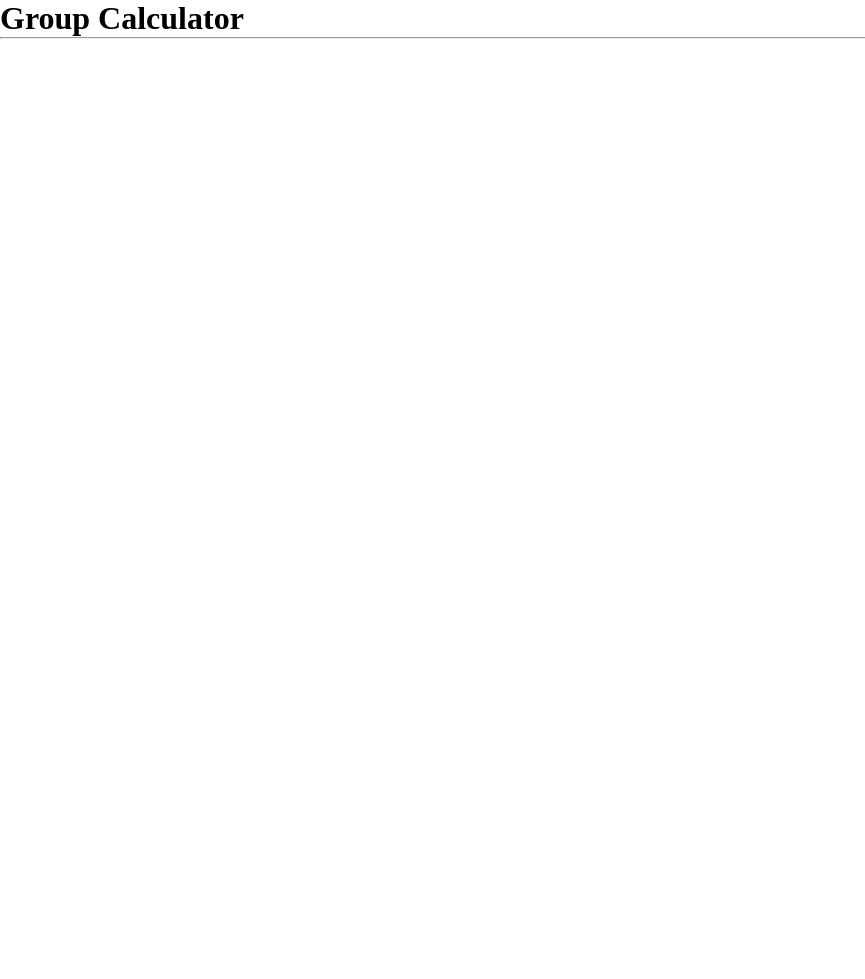
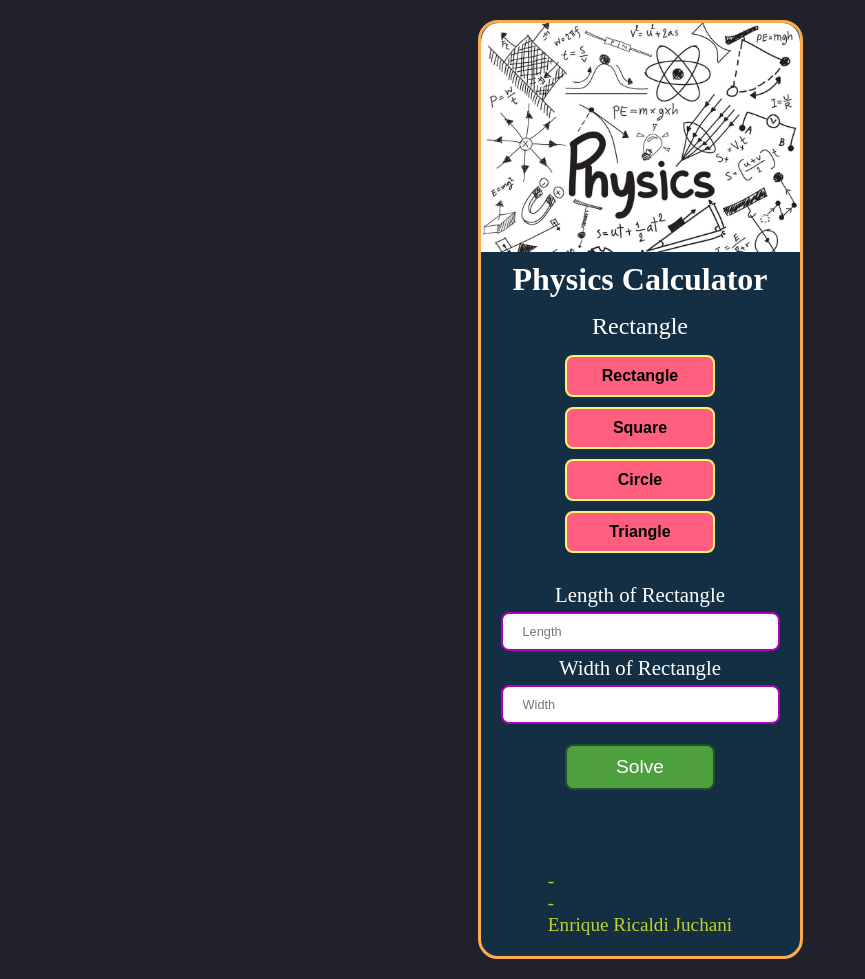
Before and after one commit to pxnditxyr/group-calculator-react, a React app: page / in a window 1280 px wide. Shown: the whole page, without its empty margins (0-865 px from the left). Before the commit the page ends 800 px from the top, so only its background shows below. Built offline with nearby package versions, Linux system fonts and the light colour scheme.

Commit message:
feat: Added Rectangle calculator and Basic struct of card Calculator

```diff
--- a/src/group-calculator/GroupCalculator.js
+++ b/src/group-calculator/GroupCalculator.js
@@ -1,9 +1,15 @@
+import { CalcHeader } from './components/calculator-card/CalcHeader';
+import { CalcBody } from './components/calculator-card/CalcBody';
+import { CalcFooter } from './components/calculator-card/CalcFooter';
+
+import './groupCalculator.css'
 
 export const GroupCalculator = () => {
     return (
-        <>
-            <h1> Group Calculator </h1>
-            <hr />
-        </>
+        <article className="calc">
+            <CalcHeader figureTitle="Rectangle" />
+            <CalcBody />
+            <CalcFooter />
+        </article>
     )
 }
--- /dev/null
+++ b/src/group-calculator/calculators/rectangleCalcs.js
@@ -0,0 +1,2 @@
+export const getRectangleArea = ( length, width ) => length * width;
+export const getRectanglePerimeter = ( length, width ) => ( 2 * length ) + ( 2 * width );
--- /dev/null
+++ b/src/group-calculator/components/calculator-card/CalcBody.js
@@ -0,0 +1,55 @@
+import { useState } from 'react';
+import { RectangleForm } from '../figures-form/RectangleForm';
+
+import '../../styles/calculatorCard.css'
+
+export const CalcBody = () => {
+
+    const [ figureName, setFigureName ] = useState( "Rectangle" );
+
+    const figures = [
+        {
+            "name": "Rectangle",
+            "component": <RectangleForm />
+        },
+        {
+            "name": "Square",
+            "component": <RectangleForm />
+        },
+        {
+            "name": "Circle",
+            "component": <RectangleForm />
+        },
+        {
+            "name": "Triangle",
+            "component": <RectangleForm />
+        },
+    ];
+
+    const handleChangeFigure = ( figure ) => {
+        setFigureName( figure );
+    }
+
+    return (
+        <section className="calc__body">
+
+            <div className="calc__buttons">
+                {
+                    figures.map(  figure => (
+                        <button
+                            key={ figure.name }
+                            className="btn-figures"
+                            onClick={ () => handleChangeFigure( figure.name ) }
+                        >
+                            { figure.name }
+                        </button>
+                    ))
+                }
+            </div>
+
+            {
+                figures.find( figure => figure.name === figureName ).component
+            }
+        </section>
+    );
+};
--- /dev/null
+++ b/src/group-calculator/components/calculator-card/CalcFooter.js
@@ -0,0 +1,14 @@
+
+import '../../styles/calculatorCard.css'
+
+export const CalcFooter = () => {
+    return (
+        <section className="calc__footer">
+            <ul>
+                <li> - </li>
+                <li> - </li>
+                <li> Enrique Ricaldi Juchani </li>
+            </ul>
+        </section>
+    )
+}
--- /dev/null
+++ b/src/group-calculator/components/calculator-card/CalcHeader.js
@@ -0,0 +1,20 @@
+import PropTypes from 'prop-types';
+
+import '../../styles/calculatorCard.css'
+
+export const CalcHeader = ({ figureTitle }) => {
+    return (
+        <section className="calc__header">
+            <div className="image-container">
+                <img src="./assets/images/physics-logo.jpg" alt="physics"/>
+            </div>
+            <span> Physics Calculator </span>
+            <p> { figureTitle } </p>
+        </section>
+
+    );
+};
+
+CalcHeader.propTypes = {
+    figureTitle: PropTypes.string.isRequired,
+}
--- /dev/null
+++ b/src/group-calculator/components/calculator-card/Results.js
@@ -0,0 +1,17 @@
+import '../../styles/results.css';
+
+export const Results = ({ figureResults }) => {
+
+    return (
+        <div className="calc__results">
+            {
+                figureResults.map( figureResult => (
+                    <li key={ figureResult.name }>
+                        <span> { figureResult.name } </span>
+                        <p> { figureResult.value } </p>
+                    </li>
+                ))
+            }
+        </div>
+    )
+}
--- /dev/null
+++ b/src/group-calculator/components/figures-form/RectangleForm.js
@@ -0,0 +1,66 @@
+import { useState } from 'react';
+import { useForm } from '../../hooks/useForm';
+import { Results } from '../calculator-card/Results';
+
+import { getRectangleArea, getRectanglePerimeter } from '../../calculators/rectangleCalcs';
+
+import '../../styles/figuresForm.css';
+
+
+export const RectangleForm = () => {
+
+    const [ figureResults, setFigureResults ] = useState([]);
+
+    const { form, handleInputChange } = useForm({
+        lengthValue: "",
+        widthValue: "",
+    })
+    const { lengthValue, widthValue } = form;
+
+    const handleSubmit = ( event ) => {
+        event.preventDefault();
+        const area = getRectangleArea( parseFloat( lengthValue ), parseFloat( widthValue ) );
+        const perimeter = getRectanglePerimeter( parseFloat( lengthValue ), parseFloat( widthValue ) );
+        setFigureResults([
+            {
+                name: "Rectangle Area",
+                value: area,
+            },
+            {
+                name: "Perimeter Area",
+                value: perimeter,
+            },
+        ]);
+    };
+
+    return (
+        <>
+            <form onSubmit={ handleSubmit } className="card__form">
+                <label htmlFor="rectangle-length"> Length of Rectangle </label>
+                <input
+                    id="rectangle-length"
+                    type="number"
+                    placeholder="Length"
+                    name="lengthValue"
+                    onChange={ handleInputChange }
+                    value={ lengthValue }
+                    required
+                />
+                <label htmlFor="rectangle-width"> Width of Rectangle </label>
+                <input
+                    id="rectangle-width"
+                    type="number"
+                    placeholder="Width"
+                    name="widthValue"
+                    onChange={ handleInputChange }
+                    value={ widthValue }
+                    required
+                />
+                <button type="submit"> Solve </button>
+            </form>
+            <Results
+                figureResults={ figureResults }
+            />
+        </>
+    );
+};
--- /dev/null
+++ b/src/group-calculator/groupCalculator.css
@@ -0,0 +1,13 @@
+
+.calc {
+    display: flex;
+    flex-direction: column;
+    justify-content: center;
+    align-items: center;
+    border: 3px solid #FFAB4C;
+    border-radius: 20px;
+    width: 325px;
+    /* height: 100%; */
+    margin: 20px 0;
+    background-color: #142F43;
+}
--- /dev/null
+++ b/src/group-calculator/hooks/useForm.js
@@ -0,0 +1,18 @@
+import { useState } from 'react';
+
+export const useForm = ( initialValue ) => {
+    const [ form, setForm ] = useState( initialValue );
+
+    const handleInputChange = ({ target }) => {
+        setForm({
+            ...form,
+            [ target.name ]: target.value,
+        });
+    };
+
+    return ({
+        form,
+        handleInputChange,
+    });
+
+};
--- /dev/null
+++ b/src/group-calculator/styles/calculatorCard.css
@@ -0,0 +1,81 @@
+
+.calc__header {
+    /* position: relative; */
+    display: flex;
+    flex-direction: column;
+    justify-content: center;
+    align-items: center;
+    width: 325px;
+    /* width: 300px; */
+    /* height: 200px; */
+}
+
+.image_container {
+    /* position: relative; */
+    width: 315px;
+    height: 200px;
+}
+
+.calc__header img {
+    position: relative;
+    width: 100%;
+    height: 100%;
+    padding: 0 3px;
+    border-radius: 20px 20px 0 0;
+}
+
+.calc__header span {
+    font-size: 2em;
+    font-weight: bold;
+    display: block;
+    padding: 5px;
+}
+
+.calc__header p {
+    font-size: 1.5em;
+    padding: 10px;
+}
+
+.calc__body {
+    display: flex;
+    flex-direction: column;
+    justify-content: center;
+    align-items: center;
+    width: 100%;
+}
+
+.calc__buttons {
+    display: flex;
+    flex-direction: column;
+    justify-content: center;
+    align-items: center;
+}
+
+.calc__buttons button {
+    padding: 10px 20px;
+    color: #000;
+    font-size: 1em;
+    font-weight: bold;
+    width: 150px;
+    border: 2px solid #FBF46D;
+    margin: 5px 0;
+    border-radius: 8px;
+    background-color: #FF5F7E;
+}
+
+.calc__footer {
+    display: flex;
+    flex-direction: column;
+    justify-content: center;
+    align-items: center;
+    padding: 0 0 20px 0;
+}
+
+
+.calc__footer ul {
+    list-style: none;
+}
+.calc__footer li {
+    font-size: 1.2em;
+    color: #c0d22c;
+}
--- /dev/null
+++ b/src/group-calculator/styles/figuresForm.css
@@ -0,0 +1,31 @@
+
+.card__form {
+    display: flex;
+    flex-direction: column;
+    align-items: center;
+    padding: 20px;
+    width: 100%;
+}
+
+.card__form label {
+    font-size: 1.3em;
+    padding: 5px 0;
+}
+.card__form input {
+    padding: 10px 20px;
+    font-size: 0.8em;
+    width: 100%;
+    border-radius: 8px;
+    border: 2px solid #B000B9;
+    color: #191A19;
+}
+
+.card__form button {
+    padding: 10px 20px;
+    font-size: 1.2em;
+    margin: 20px auto;
+    background-color: #4E9F3D;
+    border: 2px solid #1E5128;
+    width: 150px;
+    border-radius: 8px;
+}
--- /dev/null
+++ b/src/group-calculator/styles/results.css
@@ -0,0 +1,17 @@
+.calc__results {
+    padding: 20px;
+    display: flex;
+    flex-direction: column;
+    justify-content: center;
+    align-items: center;
+}
+
+.calc__results span {
+    font-size: 1.4em;
+    /* color: #FFA848; */
+    text-align: left;
+}
+.calc__results p {
+    font-size: 1.4em;
+    color: #B2EA70;
+}
--- a/src/index.css
+++ b/src/index.css
@@ -2,4 +2,16 @@
     box-sizing: border-box;
     margin: 0;
     padding: 0;
+    color: #FFF;
 }
+
+body {
+    background-color: #20212A;
+}
+
+#root {
+    display: flex;
+    flex-direction: column;
+    justify-content: center;
+    align-items: center;
+}
```
Also changed, not shown: public/assets/images/physics-logo.jpg (added).
